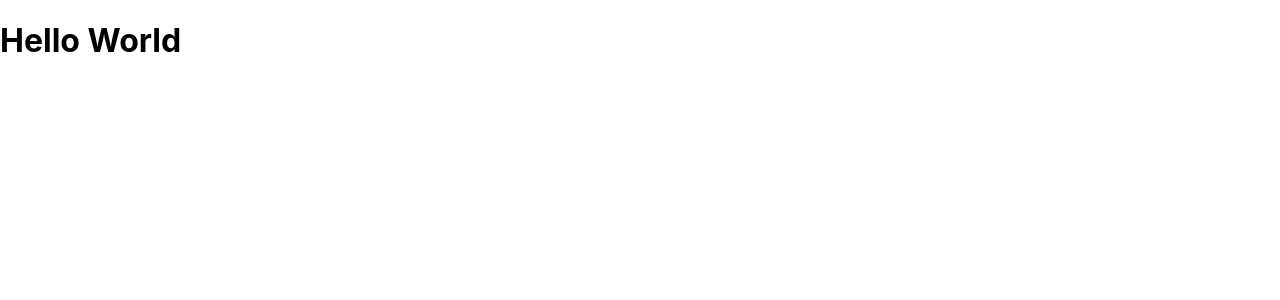
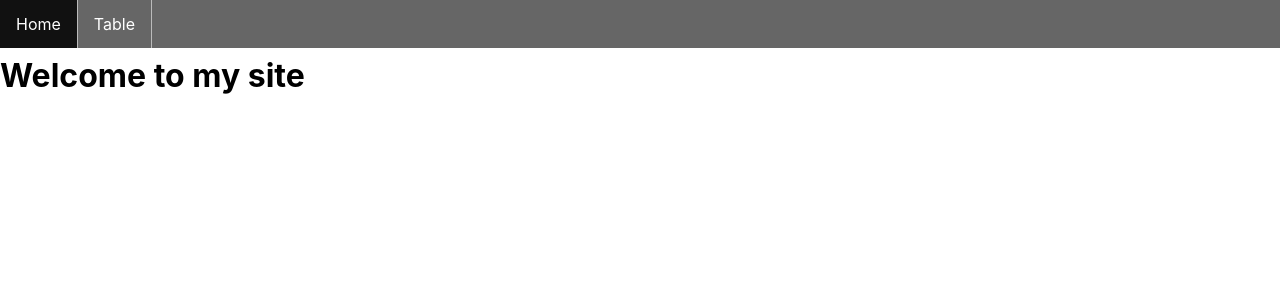
Before and after one commit to ajaykorat16/react-hook-demo, a React (Create React App) app: page / in a window 1280 px wide. Shown: the top 300 px of the page. Built offline with nearby package versions, Linux system fonts and the light colour scheme.

Commit message:
Created redux store, reducer and action

```diff
--- a/src/App.js
+++ b/src/App.js
@@ -1,6 +1,14 @@
+import { BrowserRouter as Router, Route } from 'react-router-dom'
+
+import NavBar from './components/NavBar'
+import Home from './components/Home'
+
 const App = () => {
   return (
-    <h1>Hello World</h1>
+    <Router>
+      <NavBar />
+      <Route path='/' component={Home} exact />
+    </Router>
   );
 }
 
--- /dev/null
+++ b/src/components/Home.js
@@ -0,0 +1,7 @@
+const Home = () => {
+  return (
+    <h1>Welcome to my site</h1>
+  );
+}
+
+export default Home;
--- a/src/NavBar.js
+++ b/src/components/NavBar.js
@@ -1,9 +1,11 @@
+import { Link } from "react-router-dom";
+
 const NaVBar = () => {
     return (
         <header>
             <ul>
-                <li><a href="/">Home</a></li>
-                <li><a href="/list">Table</a></li>
+                <li><Link to="/">Home</Link></li>
+                <li><Link to="/list">Table</Link></li>
             </ul>
         </header>
     );
--- a/src/index.css
+++ b/src/index.css
@@ -11,3 +11,35 @@ code {
   font-family: source-code-pro, Menlo, Monaco, Consolas, 'Courier New',
     monospace;
 }
+
+header {
+  padding-bottom: 35px;
+}
+header ul {
+  list-style-type: none;
+  margin: 0;
+  padding: 0;
+  overflow: hidden;
+  background-color: #666;
+  position: fixed;
+  top: 0;
+  width: 100%;
+}
+
+header ul li {
+  float: left;
+  border-right: 1px solid #bbb;
+}
+
+header ul li a {
+  display: block;
+  color: white;
+  text-align: center;
+  padding: 14px 16px;
+  text-decoration: none;
+}
+
+/* Change the link color to #111 (black) on hover */
+header ul li a:hover {
+  background-color: #111;
+}
--- /dev/null
+++ b/src/reducers/categoryReducer.js
@@ -0,0 +1,12 @@
+export const categoryReducer = (state = { category: [] }, action) => {
+    switch (action.type) {
+      case "CATEGORY_LIST_REQUEST":
+        return { loading: true, category: [] }
+      case "CATEGORY_LIST_SUCCESS":
+        return { loading: false, products: action.payload }
+      case "CATEGORY_LIST_ERROR":
+        return { loading: false, error: action.payload }
+      default:
+        return state
+    }
+  }
--- /dev/null
+++ b/src/store.js
@@ -0,0 +1,22 @@
+import { createStore, combineReducers, applyMiddleware } from 'redux'
+import thunk from 'redux-thunk'
+import { composeWithDevTools } from 'redux-devtools-extension'
+
+import {
+    categoryReducer,
+} from './reducers/categoryReducer'
+
+
+const reducer = combineReducers({
+  category: categoryReducer
+})
+
+const middleware = [thunk]
+
+const store = createStore(
+  reducer,
+  {},
+  composeWithDevTools(applyMiddleware(...middleware))
+)
+
+export default store
```
Also changed, not shown: package.json (+7 -1 lines), src/actions/categoryActions.js (added, +19 -0 lines), src/components/Table.js (added, +7 -0 lines), src/index.js (+5 -2 lines), 2 other files (tests, documents, lock files or other folders).
